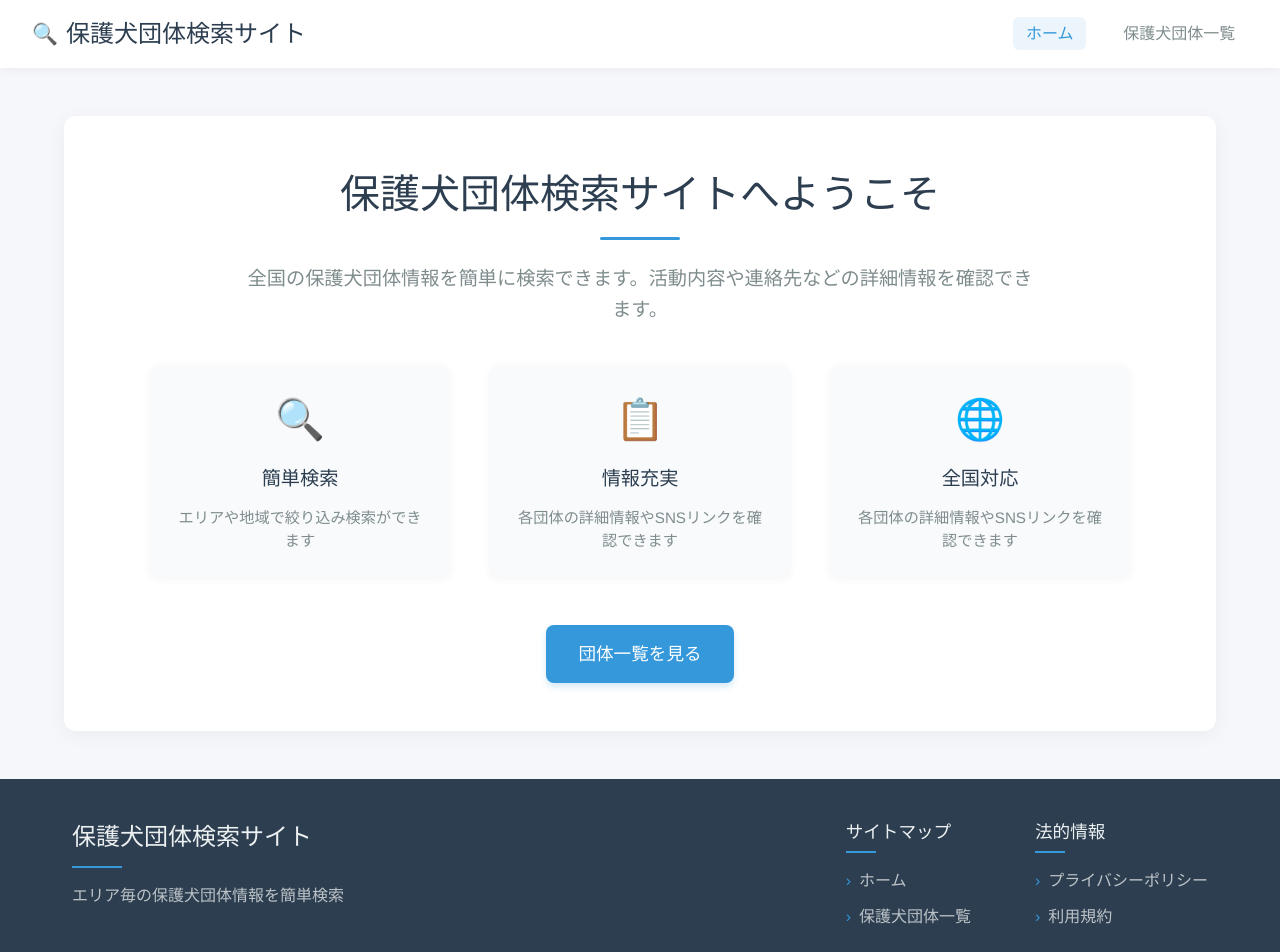
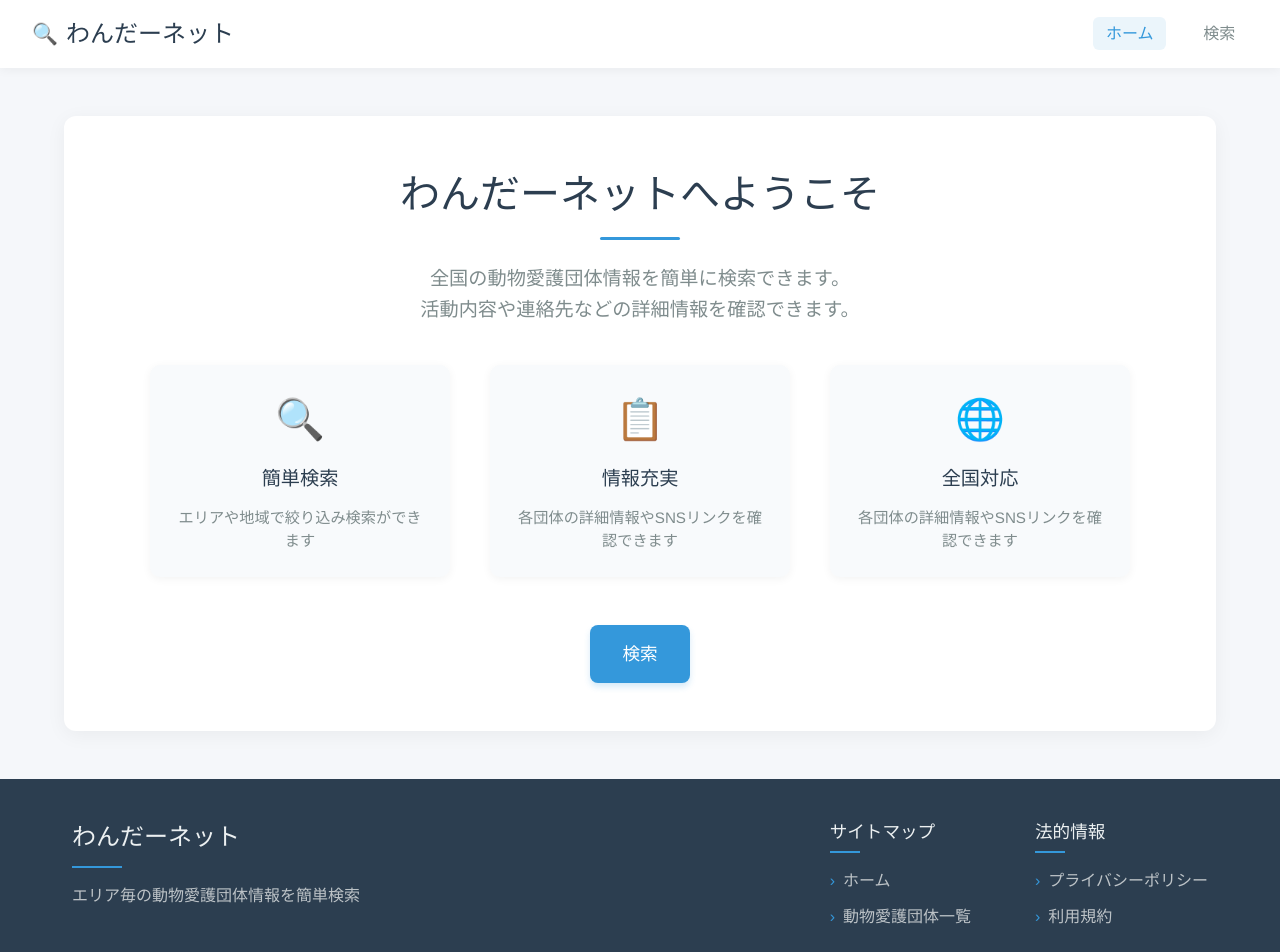
Before and after one commit to yasu0903/hogo_dog, a React (Vite) app: page / in a window 1280 px wide. Shown: the top 952 px of the page. Built offline with nearby package versions, Linux system fonts and the light colour scheme.

Commit message:
fix: locale

```diff
--- a/src/constants/locales/ja.js
+++ b/src/constants/locales/ja.js
@@ -1,5 +1,5 @@
 export const COMMON_MESSAGES = {
-    TITLE: '保護犬団体検索サイト',
+    TITLE: 'わんだーネット',
     LOADING: '読み込み中...',
     ERROR: 'エラーが発生しました',
     ERROR_WHILE_LOADING: 'データの読み込み中にエラーが発生しました',
@@ -9,16 +9,16 @@ export const COMMON_MESSAGES = {
 
 export const HEADER_MESSAGES = {
     HOME: 'ホーム',
-    ORGANIZATIONS: '保護犬団体一覧',
-    TITLE: '保護犬団体検索サイト'
+    ORGANIZATIONS: '検索',
+    TITLE: 'わんだーネット'
 }
 
 export const FOOTER_MESSAGES = {
-    DESCRIPTION: 'エリア毎の保護犬団体情報を簡単検索',
+    DESCRIPTION: 'エリア毎の動物愛護団体情報を簡単検索',
     SITEMAP: 'サイトマップ',
     HOME: 'ホーム',
-    ORGANIZAIONS: '保護犬団体一覧',
-    COPYRIGHT: '保護犬団体検索サイト All Rights Researved.',
+    ORGANIZAIONS: '動物愛護団体一覧',
+    COPYRIGHT: 'わんだーネット All Rights Researved.',
     LEGAL: '法的情報',
     PRIVACY_POLICY: 'プライバシーポリシー',
     TERMS_OF_SERVICE: '利用規約',
@@ -27,8 +27,9 @@ export const FOOTER_MESSAGES = {
 }
 
 export const HOME_MESSAGES = {
-    WELCOME: '保護犬団体検索サイトへようこそ',
-    DESCRIPTION: '全国の保護犬団体情報を簡単に検索できます。活動内容や連絡先などの詳細情報を確認できます。',
+    WELCOME: 'わんだーネットへようこそ',
+    DESCRIPTION1: '全国の動物愛護団体情報を簡単に検索できます。',
+    DESCRIPTION2: '活動内容や連絡先などの詳細情報を確認できます。',
     FEATURES: [
         {
             FEATURE: '簡単検索',
@@ -43,11 +44,11 @@ export const HOME_MESSAGES = {
             DESCRIPTION: '日本全国の団体情報を網羅しています',
         }
     ],
-    LINK_TO_ORGANIZATIONS: '団体一覧を見る'
+    LINK_TO_ORGANIZATIONS: '検索'
 }
 
 export const ORGANIZAIONS_MESSAGES = {
-    TITLE: '保護犬団体一覧',
+    TITLE: '団体一覧',
     ERROR_FOR_DATA_LOADING: 'データが読み込まれていません',
     ERROR_FOR_VALIDATION: 'データの形式が正しくありません',
     ERROR_FOR_NO_RESULTS: '該当する団体が見つかりません'
@@ -64,8 +65,8 @@ export const ORGANIZAION_DETAIL_MESSAGES = {
     ERROR_FOR_PREFECTURE_LOADING: '都道府県情報の読み込みに失敗しました',
     NEXT: '次へ',
     BACK: '前へ',
-    BACK_TO_ORGANIZATION_LIST: '保護犬団体一覧に戻る',
-    ORGANIZAION_NOT_FOUND: '保護犬団体が見つかりません',
+    BACK_TO_ORGANIZATION_LIST: '戻る',
+    ORGANIZAION_NOT_FOUND: '団体が見つかりません',
     AREA: 'エリア',
     WEBSITE: 'ウェブサイト',
     WEBSITE: 'ウェブサイト',
--- a/src/constants/privacyPolicy.js
+++ b/src/constants/privacyPolicy.js
@@ -1,3 +1,4 @@
 export const PRIVACY_POLICY_CONST = {
     LAST_UPDATED_AT: '最終更新日: 2025年5月17日',
+    TITLE: 'プライバシーポリシー | わんだーネット',
 }
--- a/src/constants/termsOfService.js
+++ b/src/constants/termsOfService.js
@@ -1,3 +1,4 @@
 export const TERMS_OF_SERVICE_CONST = {
     LAST_UPDATED_AT: '最終更新日: 2025年5月17日',
+    TITLE: '利用規約 | わんだーネット',
 }
--- a/src/pages/Home/index.jsx
+++ b/src/pages/Home/index.jsx
@@ -12,7 +12,9 @@ const Home = () => {
       <main className={styles.main}>
         <h1 className={styles.title}>{HOME_MESSAGES.WELCOME}</h1>
         <p className={styles.description}>
-          {HOME_MESSAGES.DESCRIPTION}
+          {HOME_MESSAGES.DESCRIPTION1}
+           <br></br>
+          {HOME_MESSAGES.DESCRIPTION2}
         </p>
 
         <div className={styles.features}>
--- a/src/pages/PrivacyPlicy/index.jsx
+++ b/src/pages/PrivacyPlicy/index.jsx
@@ -5,7 +5,7 @@ import { PRIVACY_POLICY_CONST } from '../../constants/privacyPolicy';
 
 const PrivacyPolicy = () => {
   React.useEffect(() => {
-    document.title = 'プライバシーポリシー | 保護犬団体検索サイト';
+    document.title = PRIVACY_POLICY_CONST.TITLE;
   }, []);
 
   return (
--- a/src/pages/TermsOfService/index.jsx
+++ b/src/pages/TermsOfService/index.jsx
@@ -6,7 +6,7 @@ import { TERMS_OF_SERVICE_CONST } from '../../constants/termsOfService';
 const TermsOfService = () => {
   // document.titleを使用してタイトルを設定
   React.useEffect(() => {
-    document.title = '利用規約 | 保護犬団体検索サイト';
+    document.title = TERMS_OF_SERVICE_CONST.TITLE;
   }, []);
 
   return (
```
